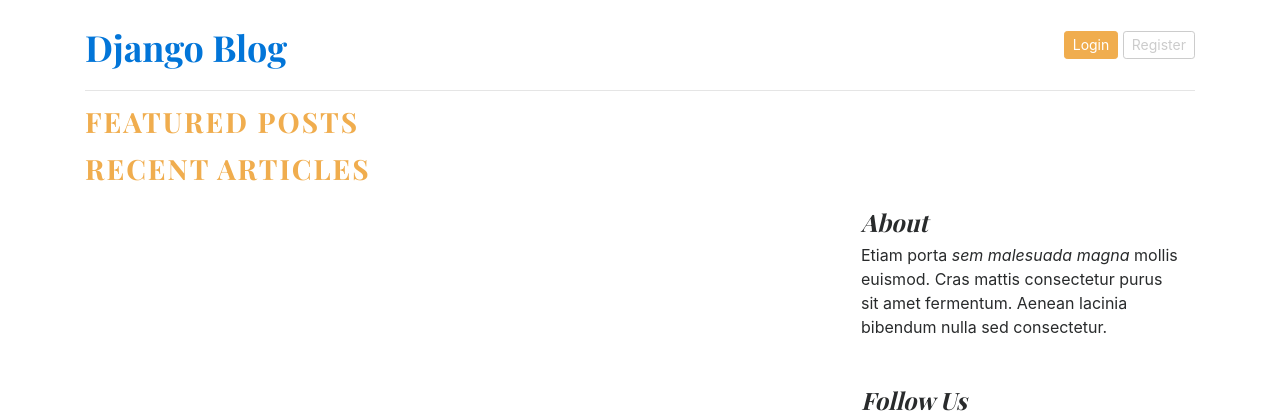
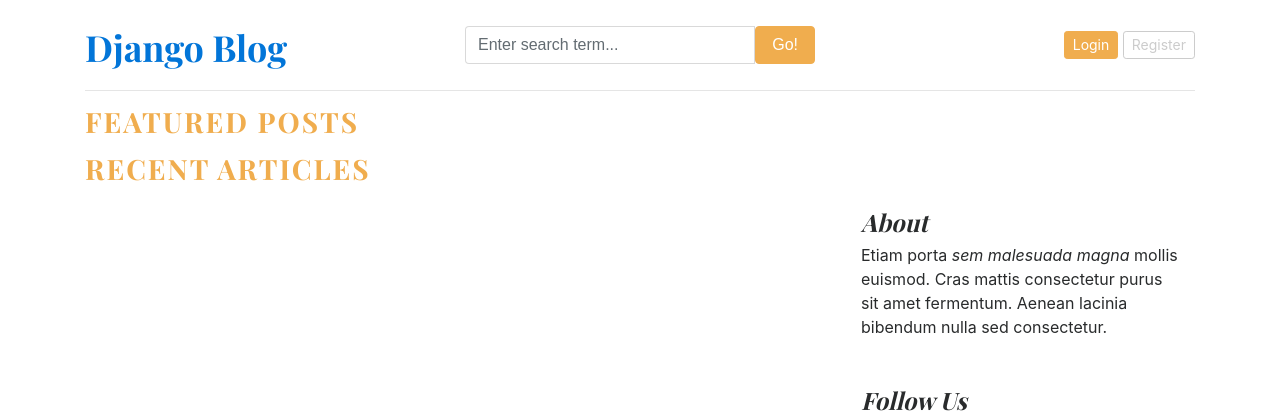
Before and after one commit to rvchougule/blog-django, a Django app: page / in a window 1280 px wide. Shown: the top 420 px of the page. Run offline with Django 5.2, Linux system fonts and the light colour scheme; data that the repository does not hold is empty.

Commit message:
blogs pages done with search func

```diff
--- a/blog_main/blog_main/urls.py
+++ b/blog_main/blog_main/urls.py
@@ -28,4 +28,5 @@
     path("",home,name="home"),
     path("category/",include("blogs.urls")),
     path("<slug:slug>/",blog_views.blog_page,name="blog_page"),
+    path("blog/search",blog_views.blog_search,name="search"),
 ] + static(settings.MEDIA_URL, document_root=settings.MEDIA_ROOT)
--- a/blog_main/templates/base.html
+++ b/blog_main/templates/base.html
@@ -21,9 +21,32 @@
     <div class="container">
       <header class="blog-header py-3">
         <div class="row flex-nowrap justify-content-between align-items-center">
-          <div class="col-8 pt-1">
+          <div class="col-4 pt-1">
             <a class="blog-header-logo text-dark" href="/">Django Blog</a>
           </div>
+          <!--Search box start-->
+          <div class="col-4">
+            <form action="{% url 'search'%}" method="GET">
+              <div class="input-group">
+                <input
+                  class="form-control"
+                  type="text"
+                  placeholder="Enter search term..."
+                  aria-label="Enter search term..."
+                  aria-describedby="button-search"
+                  name="keyword"
+                />
+                <button
+                  class="btn btn-warning"
+                  id="button-search"
+                  type="submit"
+                >
+                  Go!
+                </button>
+              </div>
+            </form>
+          </div>
+          <!--Search box start-->
           <div class="col-4 d-flex justify-content-end align-items-center">
             <a class="btn btn-sm btn-warning" href="#">Login</a> &nbsp;
             <a class="btn btn-sm btn-outline-secondary" href="#">Register</a>
```
Also changed, not shown: blog_main/blogs/views.py (+20 -1 lines), blog_main/templates/search_results.html (added, +26 -0 lines).
